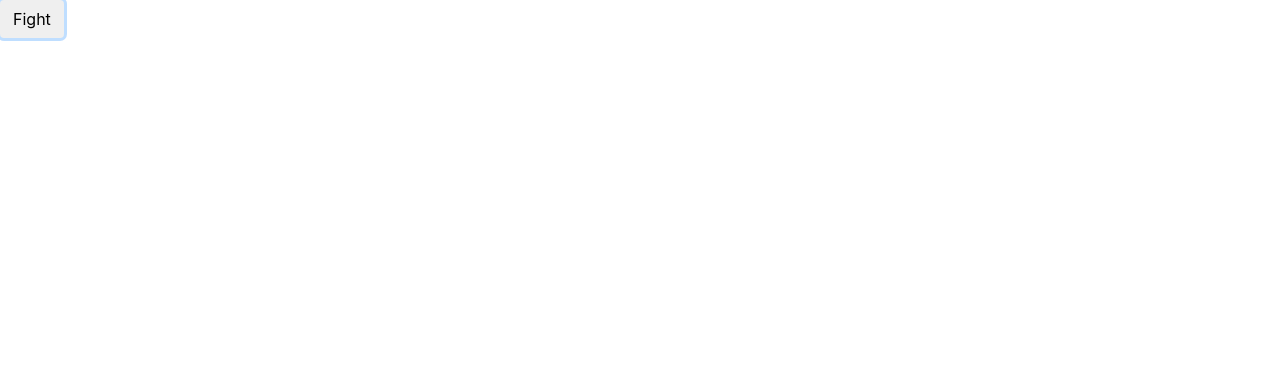
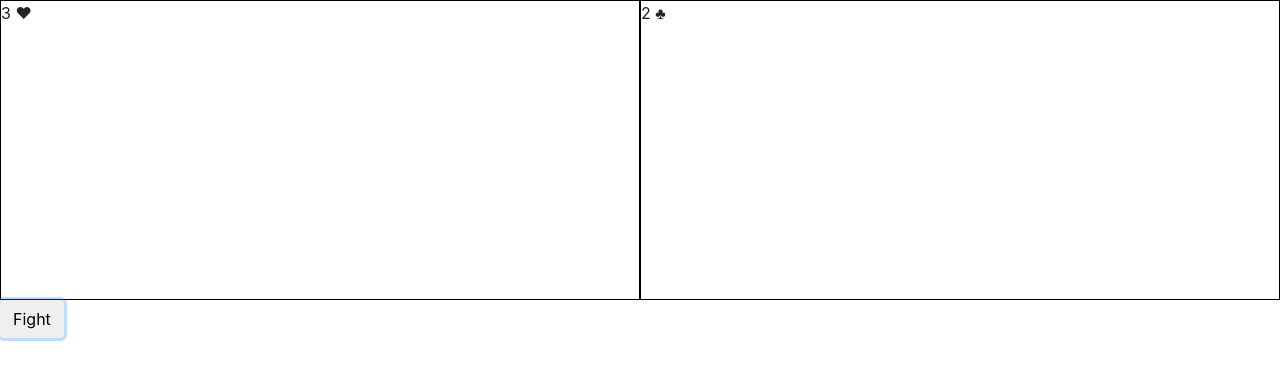
Before and after one commit to aindriu80/JavaScriptCardWarGame, a plain HTML site: page index.html in a window 1280 px wide. Both pictures are taken after a click on the button "Fight". Drawn offline with nearby package versions, Linux system fonts and the light colour scheme.

Commit message:
Code tidy + Create Card output for players

```diff
--- a/index.html
+++ b/index.html
@@ -18,7 +18,7 @@
                             <div class="score"></div>
                             <div class="hand"></div>
                         </div>
-                        <div id="player1" class="players">
+                        <div id="player2" class="players">
                             <div class="score"></div>
                             <div class="hand"></div>
                         </div>
--- a/resources/css/style.css
+++ b/resources/css/style.css
@@ -0,0 +1,13 @@
+.icard{
+    position:absolute;
+
+}
+.hand{
+    position: :relative;
+}
+.players{
+    float:left;
+    width:50%;
+    min-height: 300px;
+    border: 1px solid black;
+}
--- a/resources/js/script.js
+++ b/resources/js/script.js
@@ -5,6 +5,9 @@ var players = [[],[]];
 var firstRun = true;
 var gameover = false;
 var fightButton = document.querySelector("#btnBattle");
+var p1 = document.querySelector("#player1 .hand");
+var p2 = document.querySelector("#player2 .hand");
+
 
 // event listeners
 fightButton.addEventListener('click',battle);
@@ -15,6 +18,7 @@ function battle(){
         firstRun = false;
         buildCards();
         shuffleArray(cards);
+        dealCards(cards);
     }
     attack();
 }
@@ -37,24 +41,22 @@ function buildCards(){
      console.log(cards);
 }
 
-function dealCards(){
-    for(var i =0; i<array.length;i++){
+function dealCards(array) {
+      for (var i = 0; i < array.length; i++) {
         var m = i % 2;
         players[m].push(array[i]);
-        }
+      }
     }
 
-function shuffleArray(array){
-    for(var x = array.length -1; x>0; x--){
-        var ii = Math.floor(Math.random() * (x+1));
+function shuffleArray(array) {
+      for (var x = array.length - 1; x > 0; x--) {
+        var ii = Math.floor(Math.random() * (x + 1));
         var temp = array[x];
-         array[x] = array[ii];
-         arrayii = temp;
-
+        array[x] = array[ii];
+        array[ii] = temp;
+      }
+      return array;
     }
-    console.log(array);
-    return array;
-}
 
 function attack(){
     if(!gameover){
@@ -63,8 +65,18 @@ function attack(){
         var pot = [card1, card2];
 
         // Update html
+        p1.innerHTML = showCard(card1,0);
+        p2.innerHTML = showCard(card2,0);
         // Check winners
         // Update scores
 
     }
 }
+
+function showCard(c,p){
+    var move = p * 40;
+    var bgColor = (c.icon == "H" || c.icon == "D") ? "red" : "black";
+   var bCard = '<div class="icard" style:"color:'+bgColor+'">' +c.num + ' &' + c.suit + ';</div>';
+    console.log(c,move);
+   return bCard;
+}
```
